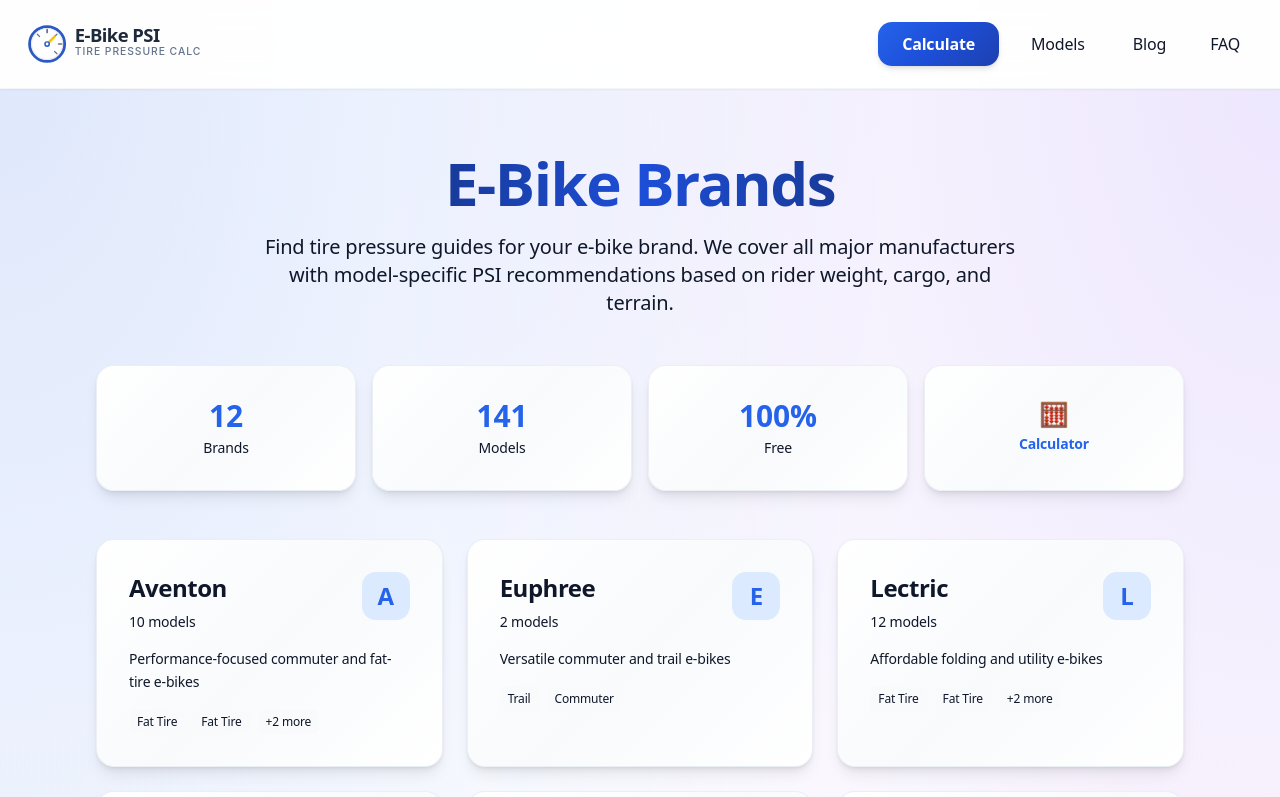
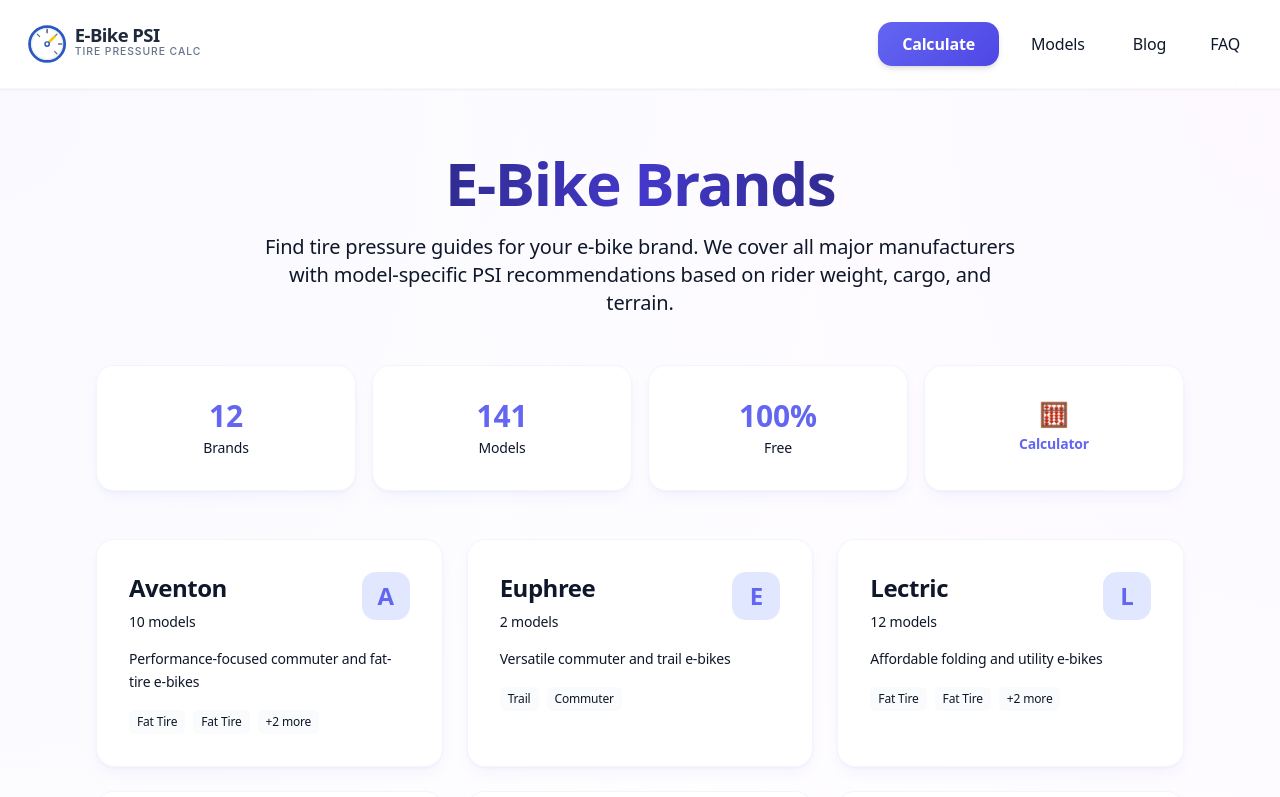
Before and after one commit to meastt/eBikeTirePressure, a Next.js app: page /brands in a window 1280 px wide. Shown: the top 797 px of the page. Built offline with nearby package versions, Linux system fonts and the light colour scheme.

Commit message:
fixed a bunch of UX issues

```diff
--- a/app/globals.css
+++ b/app/globals.css
@@ -32,10 +32,10 @@
     transition: transform 0.1s ease-out;
   }
 
-  /* Link visited states for internal links - exclude button-styled links */
-  a[href^="/"]:visited:not([class*="bg-gradient"]):not([class*="bg-brand"]):not([class*="btn"]):not([class*="button"]) {
-    color: rgba(43, 89, 195, 0.8);
-  }
+  /* Disable visited link color changes to maintain consistent styling */
+  /* a[href^="/"]:visited {
+    color: inherit;
+  } */
 
   /* Disable hover effects on touch devices */
   @media (hover: none) {
@@ -94,7 +94,7 @@
 @layer utilities {
   /* Utility for premium cards */
   .card {
-    @apply bg-gradient-card-elevated border border-slate-200/60 rounded-2xl shadow-card p-6 md:p-8;
+    @apply bg-white border border-line/40 rounded-2xl shadow-card p-6 md:p-8;
     backdrop-filter: blur(12px);
     transition: all 0.35s cubic-bezier(0.4, 0, 0.2, 1);
     position: relative;
@@ -106,7 +106,7 @@
     inset: 0;
     border-radius: inherit;
     padding: 1px;
-    background: linear-gradient(135deg, rgba(255, 255, 255, 0.8), rgba(248, 250, 252, 0.4));
+    background: linear-gradient(135deg, rgba(99, 102, 241, 0.2), rgba(168, 85, 247, 0.1), rgba(236, 72, 153, 0.1));
     -webkit-mask: linear-gradient(#fff 0 0) content-box, linear-gradient(#fff 0 0);
     -webkit-mask-composite: xor;
     mask-composite: exclude;
@@ -120,7 +120,7 @@
   }
 
   .card-hover {
-    @apply hover:shadow-card-hover hover:-translate-y-1.5 hover:border-brand/30 transition-all duration-300 ease-out;
+    @apply hover:shadow-card-hover hover:-translate-y-1 hover:border-brand/20 transition-all duration-300 ease-out;
   }
 
   /* Utility for status pills */
@@ -205,14 +205,14 @@
 }
 
 .prose-content a {
-  color: #2b59c3;
+  color: #6366F1;
   text-decoration: none;
   font-weight: 500;
   transition: color 0.2s;
 }
 
 .prose-content a:hover {
-  color: #2348a0;
+  color: #4F46E5;
   text-decoration: underline;
 }
 
@@ -292,7 +292,7 @@
 }
 
 .prose-content blockquote {
-  border-left: 4px solid #2b59c3;
+  border-left: 4px solid #6366F1;
   padding-left: 1rem;
   margin-left: 0;
   margin-right: 0;
--- a/app/layout.tsx
+++ b/app/layout.tsx
@@ -31,7 +31,7 @@
   width: "device-width",
   initialScale: 1,
   maximumScale: 5,
-  themeColor: "#2B59C3",
+  themeColor: "#6366F1",
 };
 
 export default function RootLayout({
@@ -72,7 +72,7 @@
       </head>
       <body className="font-body bg-gradient-mesh flex flex-col min-h-screen">
         <OfflineMessage />
-        <header className="sticky top-0 z-50 border-b border-slate-200/40 bg-white/90 backdrop-blur-2xl shadow-sm safe-area-inset-top">
+        <header className="sticky top-0 z-50 border-b border-line/30 bg-white/80 backdrop-blur-2xl shadow-sm safe-area-inset-top">
           <div className="container mx-auto px-4 sm:px-6 py-4 max-w-7xl">
             <nav className="flex items-center justify-between h-20 sm:h-14" aria-label="Main navigation">
               <Link href="/" className="flex items-center gap-2 hover:opacity-90 transition-opacity group flex-shrink-0">
--- a/components/TrikeToggle.tsx
+++ b/components/TrikeToggle.tsx
@@ -23,12 +23,12 @@
             <div className="flex items-center gap-3 p-3 bg-gradient-to-br from-brand-50/50 to-white rounded-xl border border-brand/20 shadow-sm">
               <svg width="60" height="32" viewBox="0 0 60 32" className="flex-shrink-0">
                 {/* Front wheel */}
-                <circle cx="12" cy="24" r="6" fill="none" stroke="#3B82F6" strokeWidth="2"/>
+                <circle cx="12" cy="24" r="6" fill="none" stroke="#6366F1" strokeWidth="2"/>
                 <text x="12" y="10" fontSize="9" fill="#64748B" textAnchor="middle" fontWeight="600">35%</text>
 
                 {/* Rear wheels */}
-                <circle cx="42" cy="24" r="6" fill="none" stroke="#3B82F6" strokeWidth="2"/>
-                <circle cx="54" cy="24" r="6" fill="none" stroke="#3B82F6" strokeWidth="2"/>
+                <circle cx="42" cy="24" r="6" fill="none" stroke="#6366F1" strokeWidth="2"/>
+                <circle cx="54" cy="24" r="6" fill="none" stroke="#6366F1" strokeWidth="2"/>
                 <text x="48" y="10" fontSize="9" fill="#64748B" textAnchor="middle" fontWeight="600">65%</text>
 
                 {/* Frame line */}
--- a/components/WeightSliders.tsx
+++ b/components/WeightSliders.tsx
@@ -73,7 +73,7 @@
           onChange={(e) => onChange(parseInt(e.target.value, 10))}
           className="flex-1 min-w-0 h-2.5 bg-surface rounded-lg appearance-none cursor-pointer accent-brand"
           style={{
-            background: `linear-gradient(to right, #3B82F6 0%, #3B82F6 ${((value - min) / (max - min)) * 100}%, #E2E8F0 ${((value - min) / (max - min)) * 100}%, #E2E8F0 100%)`,
+            background: `linear-gradient(to right, #6366F1 0%, #6366F1 ${((value - min) / (max - min)) * 100}%, #E2E8F0 ${((value - min) / (max - min)) * 100}%, #E2E8F0 100%)`,
           }}
         />
         <input
--- a/tailwind.config.ts
+++ b/tailwind.config.ts
@@ -9,69 +9,93 @@
   theme: {
     extend: {
       colors: {
+        // Modern dark-accent primary colors
         brand: {
-          DEFAULT: '#2563EB', // Rich, professional blue
-          hover: '#1D4ED8',
-          50: '#EFF6FF',
-          100: '#DBEAFE',
-          200: '#BFDBFE',
-          300: '#93C5FD',
-          400: '#60A5FA',
-          500: '#3B82F6',
-          600: '#2563EB',
-          700: '#1D4ED8',
-          800: '#1E40AF',
-          900: '#1E3A8A',
+          DEFAULT: '#6366F1', // Vibrant indigo
+          hover: '#4F46E5',
+          50: '#EEF2FF',
+          100: '#E0E7FF',
+          200: '#C7D2FE',
+          300: '#A5B4FC',
+          400: '#818CF8',
+          500: '#6366F1',
+          600: '#4F46E5',
+          700: '#4338CA',
+          800: '#3730A3',
+          900: '#312E81',
         },
         accent: {
-          DEFAULT: '#F97316', // Vibrant orange
-          hover: '#EA580C',
-          50: '#FFF7ED',
-          100: '#FFEDD5',
-          200: '#FED7AA',
-          300: '#FDBA74',
-          400: '#FB923C',
-          500: '#F97316',
-          600: '#EA580C',
-          700: '#C2410C',
+          DEFAULT: '#EC4899', // Hot pink for energy
+          hover: '#DB2777',
+          50: '#FDF2F8',
+          100: '#FCE7F3',
+          200: '#FBCFE8',
+          300: '#F9A8D4',
+          400: '#F472B6',
+          500: '#EC4899',
+          600: '#DB2777',
+          700: '#BE185D',
         },
         purple: {
-          DEFAULT: '#8B5CF6', // Modern purple
-          hover: '#7C3AED',
-          50: '#F5F3FF',
-          100: '#EDE9FE',
-          200: '#DDD6FE',
-          300: '#C4B5FD',
-          400: '#A78BFA',
-          500: '#8B5CF6',
-          600: '#7C3AED',
-          700: '#6D28D9',
+          DEFAULT: '#A855F7', // Bright purple
+          hover: '#9333EA',
+          50: '#FAF5FF',
+          100: '#F3E8FF',
+          200: '#E9D5FF',
+          300: '#D8B4FE',
+          400: '#C084FC',
+          500: '#A855F7',
+          600: '#9333EA',
+          700: '#7E22CE',
         },
+        cyan: {
+          DEFAULT: '#06B6D4', // Electric cyan
+          hover: '#0891B2',
+          50: '#ECFEFF',
+          100: '#CFFAFE',
+          200: '#A5F3FC',
+          300: '#67E8F9',
+          400: '#22D3EE',
+          500: '#06B6D4',
+          600: '#0891B2',
+          700: '#0E7490',
+        },
+        // Surface colors - softer, more modern
         surface: {
           DEFAULT: '#FFFFFF',
-          light: '#F8FAFC',
-          dark: '#F1F5F9',
-          subtle: '#FAFBFC',
+          light: '#FAFBFC',
+          dark: '#F5F7FA',
+          darker: '#EEF2F6',
           elevated: '#FFFFFF',
         },
+        // Text with better contrast
         text: {
-          DEFAULT: '#0F172A', // Deep, rich black
-          muted: '#64748B',
-          light: '#94A3B8',
-          subtle: '#CBD5E1',
+          DEFAULT: '#0F172A',
+          muted: '#475569',
+          light: '#64748B',
+          subtle: '#94A3B8',
         },
+        // Pressure zones - cool to hot spectrum (intuitive)
+        pressure: {
+          low: '#06B6D4',      // Cool cyan = under-pressured
+          lowMid: '#3B82F6',   // Blue
+          optimal: '#6366F1',  // Indigo = just right
+          highMid: '#A855F7',  // Purple
+          high: '#EC4899',     // Hot pink = over-pressured
+        },
+        // Status colors - modern but clear
         ok: {
-          DEFAULT: '#10B981',
-          light: '#D1FAE5',
-          dark: '#059669',
-          50: '#ECFDF5',
-          100: '#D1FAE5',
-          200: '#A7F3D0',
-          300: '#6EE7B7',
-          400: '#34D399',
-          500: '#10B981',
-          600: '#059669',
-          700: '#047857',
+          DEFAULT: '#06B6D4',  // Cyan instead of green
+          light: '#CFFAFE',
+          dark: '#0891B2',
+          50: '#ECFEFF',
+          100: '#CFFAFE',
+          200: '#A5F3FC',
+          300: '#67E8F9',
+          400: '#22D3EE',
+          500: '#06B6D4',
+          600: '#0891B2',
+          700: '#0E7490',
         },
         warn: {
           DEFAULT: '#F59E0B',
@@ -87,29 +111,29 @@
           700: '#B45309',
         },
         danger: {
-          DEFAULT: '#EF4444',
-          light: '#FEE2E2',
-          dark: '#DC2626',
-          50: '#FEF2F2',
-          100: '#FEE2E2',
-          200: '#FECACA',
-          300: '#FCA5A5',
-          400: '#F87171',
-          500: '#EF4444',
-          600: '#DC2626',
-          700: '#B91C1C',
+          DEFAULT: '#EC4899',  // Pink instead of red
+          light: '#FCE7F3',
+          dark: '#DB2777',
+          50: '#FDF2F8',
+          100: '#FCE7F3',
+          200: '#FBCFE8',
+          300: '#F9A8D4',
+          400: '#F472B6',
+          500: '#EC4899',
+          600: '#DB2777',
+          700: '#BE185D',
         },
         line: '#E2E8F0',
       },
       boxShadow: {
         inner: 'inset 0 1px 2px rgba(15,23,42,.06)',
-        card: '0 1px 3px 0 rgba(0, 0, 0, 0.05), 0 4px 6px -1px rgba(0, 0, 0, 0.06), 0 10px 15px -3px rgba(0, 0, 0, 0.08)',
-        'card-hover': '0 10px 20px -5px rgba(0, 0, 0, 0.1), 0 20px 25px -5px rgba(0, 0, 0, 0.12), 0 0 0 1px rgba(37, 99, 235, 0.1)',
+        card: '0 1px 3px 0 rgba(99, 102, 241, 0.05), 0 8px 16px -4px rgba(99, 102, 241, 0.08)',
+        'card-hover': '0 12px 24px -6px rgba(99, 102, 241, 0.15), 0 0 0 1px rgba(99, 102, 241, 0.1)',
         hover: '0 20px 25px -5px rgba(0, 0, 0, 0.1), 0 10px 10px -5px rgba(0, 0, 0, 0.04)',
-        'glow': '0 0 20px rgba(37, 99, 235, 0.25), 0 0 40px rgba(37, 99, 235, 0.1)',
-        'glow-lg': '0 0 40px rgba(37, 99, 235, 0.3), 0 0 80px rgba(37, 99, 235, 0.15)',
-        'glow-accent': '0 0 20px rgba(249, 115, 22, 0.25), 0 0 40px rgba(249, 115, 22, 0.1)',
-        'elevated': '0 4px 6px -1px rgba(0, 0, 0, 0.08), 0 10px 15px -3px rgba(0, 0, 0, 0.1), 0 20px 25px -5px rgba(0, 0, 0, 0.12)',
+        'glow': '0 0 24px rgba(99, 102, 241, 0.4), 0 0 48px rgba(99, 102, 241, 0.2)',
+        'glow-lg': '0 0 48px rgba(99, 102, 241, 0.5), 0 0 96px rgba(99, 102, 241, 0.3)',
+        'glow-accent': '0 0 24px rgba(236, 72, 153, 0.4), 0 0 48px rgba(236, 72, 153, 0.2)',
+        'elevated': '0 8px 16px -4px rgba(99, 102, 241, 0.1), 0 16px 32px -8px rgba(99, 102, 241, 0.15)',
       },
       borderRadius: {
         xl: '14px',
@@ -144,15 +168,18 @@
         'out': 'cubic-bezier(0.33, 1, 0.68, 1)',
       },
       backgroundImage: {
-        'gradient-subtle': 'linear-gradient(to bottom, #FFFFFF, #F8FAFC)',
-        'gradient-hero': 'linear-gradient(135deg, #667EEA 0%, #764BA2 100%)',
-        'gradient-brand': 'linear-gradient(135deg, #2563EB 0%, #1D4ED8 50%, #1E40AF 100%)',
-        'gradient-brand-light': 'linear-gradient(135deg, #3B82F6 0%, #2563EB 100%)',
-        'gradient-accent': 'linear-gradient(135deg, #F97316 0%, #EA580C 100%)',
-        'gradient-card': 'linear-gradient(to bottom right, #FFFFFF 0%, #F8FAFC 100%)',
-        'gradient-card-elevated': 'linear-gradient(135deg, #FFFFFF 0%, #F8FAFC 50%, #FFFFFF 100%)',
-        'gradient-mesh': 'radial-gradient(ellipse at top left, rgba(37, 99, 235, 0.08) 0%, transparent 50%), radial-gradient(ellipse at top right, rgba(139, 92, 246, 0.08) 0%, transparent 50%), radial-gradient(ellipse at bottom right, rgba(249, 115, 22, 0.08) 0%, transparent 50%), radial-gradient(ellipse at bottom left, rgba(16, 185, 129, 0.08) 0%, transparent 50%)',
+        'gradient-subtle': 'linear-gradient(to bottom, #FAFBFC, #F5F7FA)',
+        'gradient-hero': 'linear-gradient(135deg, #6366F1 0%, #A855F7 50%, #EC4899 100%)',
+        'gradient-brand': 'linear-gradient(135deg, #6366F1 0%, #4F46E5 100%)',
+        'gradient-brand-light': 'linear-gradient(135deg, #818CF8 0%, #6366F1 100%)',
+        'gradient-accent': 'linear-gradient(135deg, #EC4899 0%, #DB2777 100%)',
+        'gradient-purple': 'linear-gradient(135deg, #A855F7 0%, #9333EA 100%)',
+        'gradient-cyan': 'linear-gradient(135deg, #06B6D4 0%, #0891B2 100%)',
+        'gradient-card': 'linear-gradient(to bottom right, #FFFFFF 0%, #FAFBFC 100%)',
+        'gradient-card-elevated': 'linear-gradient(135deg, #FFFFFF 0%, #FAFBFC 50%, #FFFFFF 100%)',
+        'gradient-mesh': 'radial-gradient(ellipse at top left, rgba(99, 102, 241, 0.02) 0%, transparent 50%), radial-gradient(ellipse at top right, rgba(168, 85, 247, 0.02) 0%, transparent 50%), radial-gradient(ellipse at bottom right, rgba(236, 72, 153, 0.02) 0%, transparent 50%), radial-gradient(ellipse at bottom left, rgba(6, 182, 212, 0.02) 0%, transparent 50%)',
         'gradient-text': 'linear-gradient(135deg, #0F172A 0%, #1E293B 50%, #334155 100%)',
+        'gradient-pressure': 'linear-gradient(to right, #06B6D4 0%, #6366F1 50%, #EC4899 100%)',
       },
       fontSize: {
         'xs': ['12px', { lineHeight: '16px' }],
```
Also changed, not shown: app/(site)/page.tsx (+8 -8 lines), components/Footer.tsx (+20 -20 lines), components/PSIBand.tsx (+75 -77 lines), components/TooltipIcon.tsx (+7 -6 lines).
